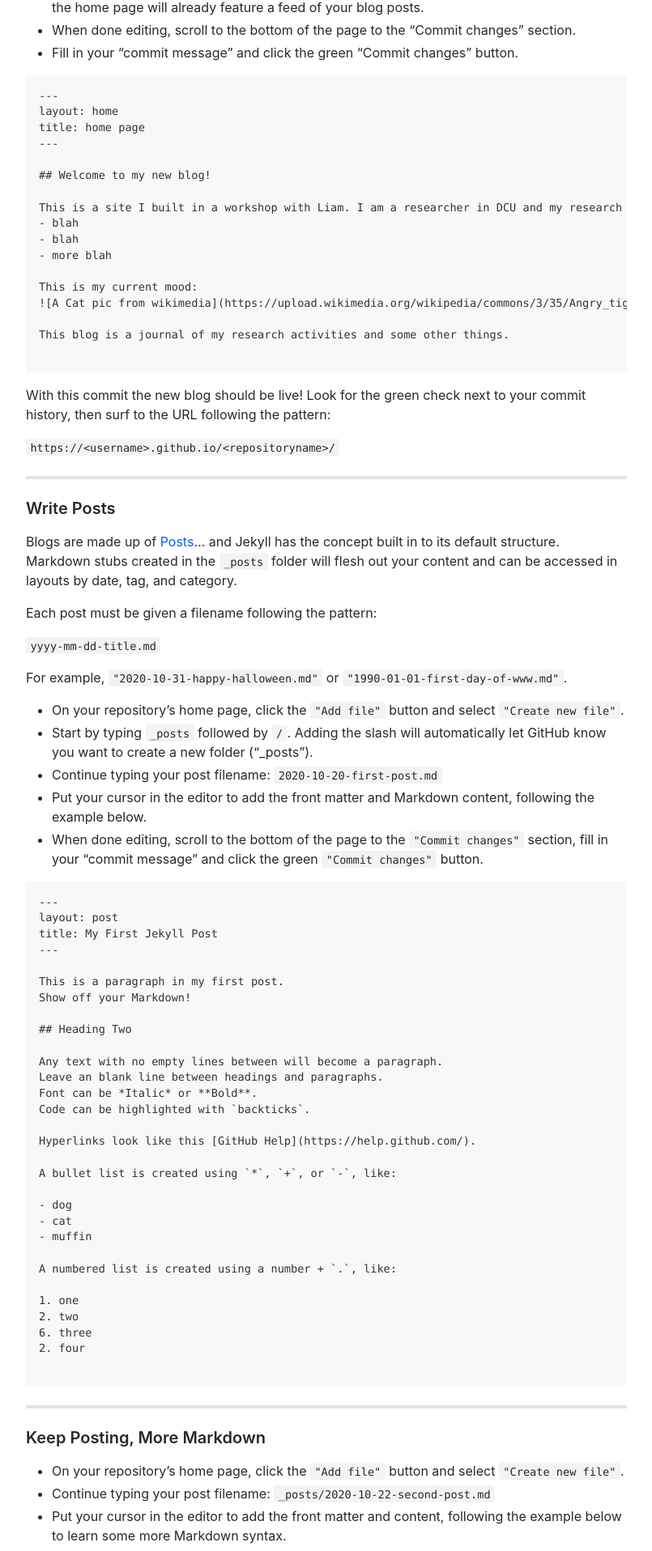
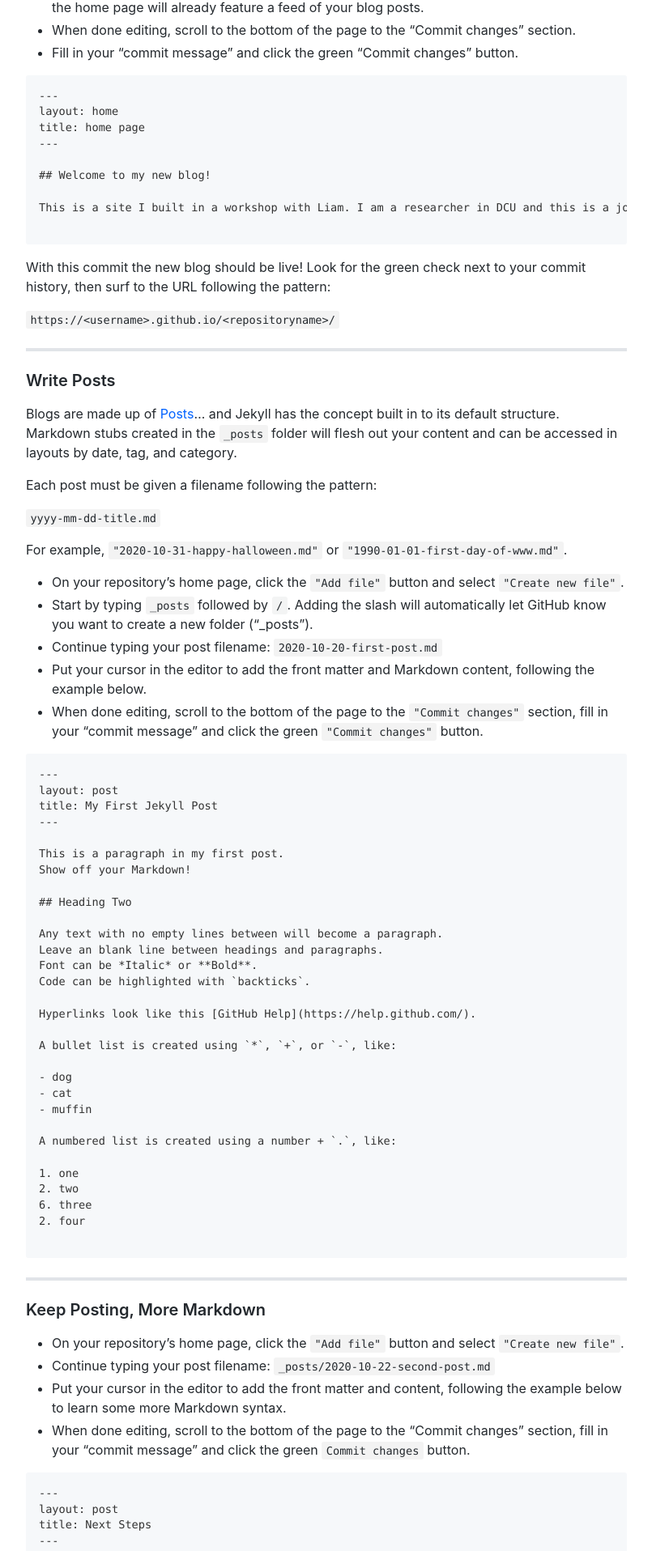
Before and after one commit to liamodwyer/github-pages, a Jekyll site: the page built from _workshop/4-blog.md, in a window 1280 px wide. Shown: the part 2489-4405 px from the top of the page at 81% size, without its empty margins (365-1170 px from the left). Built offline with Jekyll 4.4.1, drawn with Linux system fonts in a browser that asks for light colours; some web fonts are replaced; some of the changed text lies outside the part shown.

Commit message:
fix index.md

````diff
--- a/_workshop/4-blog.md
+++ b/_workshop/4-blog.md
@@ -106,15 +106,7 @@ title: home page
 
 ## Welcome to my new blog!
 
-This is a site I built in a workshop with Liam. I am a researcher in DCU and my research areas are
-- blah
-- blah
-- more blah
-
-This is my current mood:
-![A Cat pic from wikimedia](https://upload.wikimedia.org/wikipedia/commons/3/35/Angry_tiger.jpg)
-
-This blog is a journal of my research activities and some other things.
+This is a site I built in a workshop with Liam. I am a researcher in DCU and this is a journal of my research activities and some other things.
 
 ```
 
````
